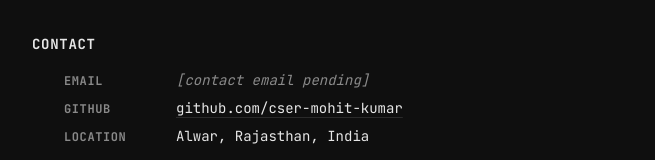
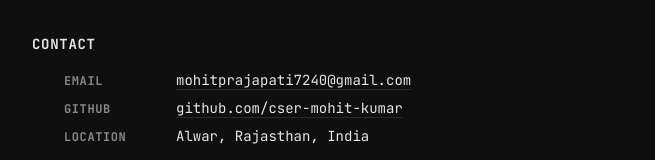
Before and after one commit to mohit-kumar07/portfolio, a Next.js app: page / in a window 1280 px wide. Shown: the part 2440-2600 px from the top of the page, without its empty margins (192-847 px from the left). Built offline with nearby package versions, Linux system fonts and the light colour scheme.

Commit message:
Update contact email with real address

```diff
--- a/data/contact.ts
+++ b/data/contact.ts
@@ -7,7 +7,7 @@ export interface Contact {
 
 export const contact: Contact = {
   github: "https://github.com/cser-mohit-kumar",
-  email: "PLACEHOLDER — real email address",
+  email: "mohitprajapati7240@gmail.com",
   linkedin: "PLACEHOLDER — real LinkedIn URL",
   location: "Alwar, Rajasthan, India",
 };
```
